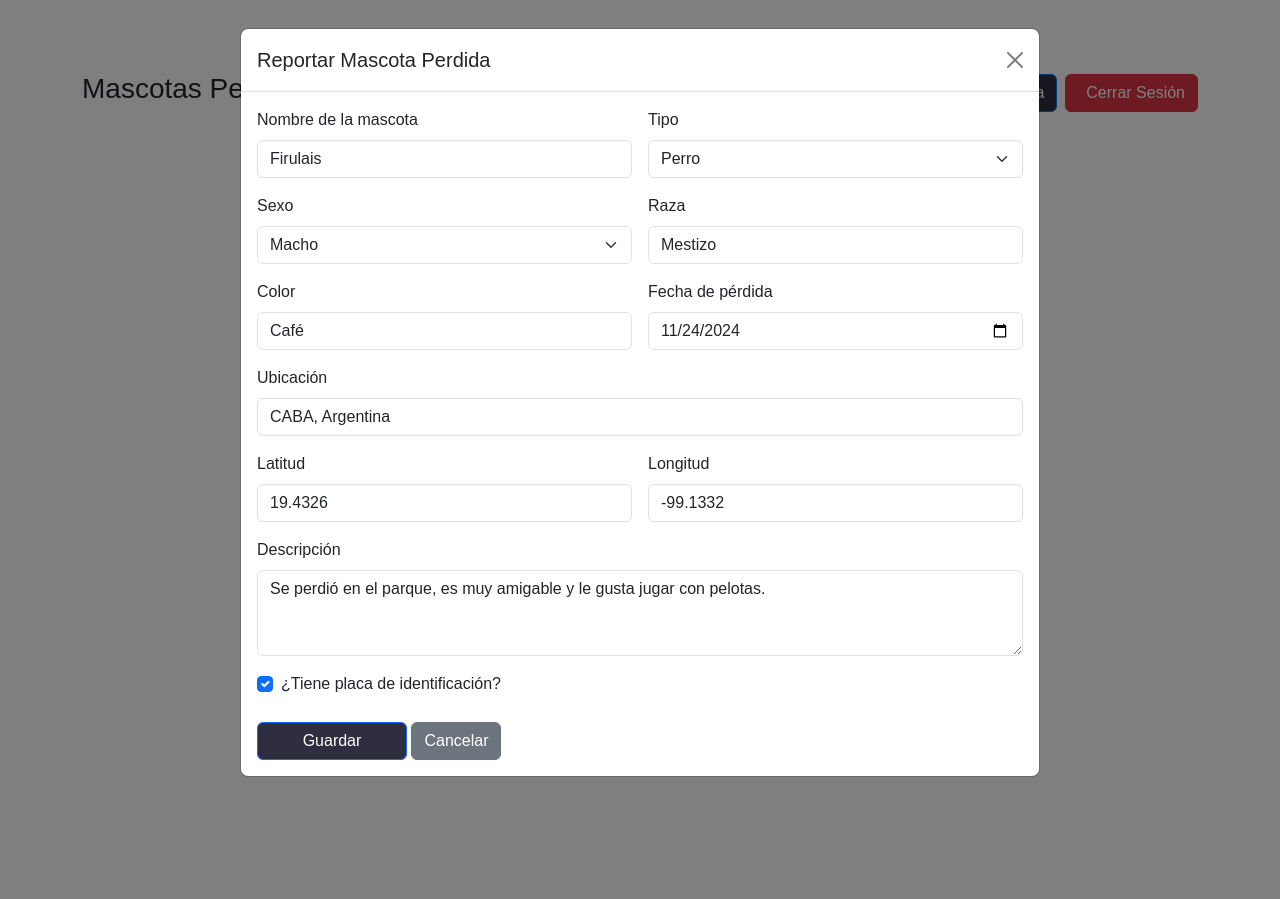
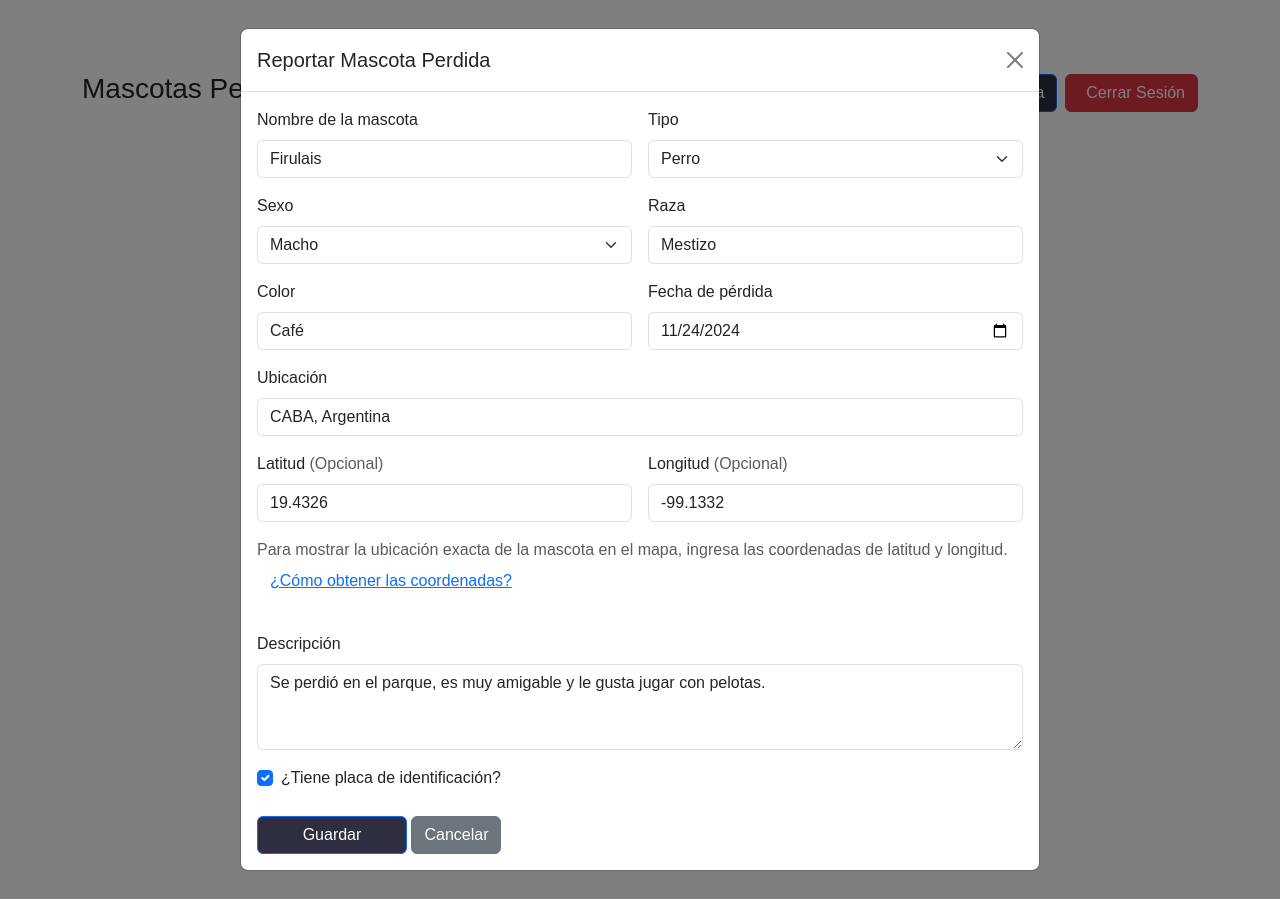
Before and after one commit to 6onza/patitas-perdidas, a Flask app: template frontend/templates/account.html in a window 1280 px wide, after a click on "Reportar Mascota Perdida". Run offline with Flask 3, Linux system fonts and the light colour scheme; the template is opened without the code that fills it, so the values that code supplies are empty.

Commit message:
Enhance new pet modal with optional latitude and longitude fields; add instructions for obtaining coordinates

```diff
--- a/frontend/templates/account.html
+++ b/frontend/templates/account.html
@@ -29,6 +29,7 @@
     <!-- pets grid -->
   </div>
 
+  <div class="modal-dialog">
   <!-- New Pet Modal -->
   <div class="modal fade" id="newPetModal" tabindex="-1">
     <div class="modal-dialog modal-lg">
@@ -117,31 +118,50 @@
                 />
               </div>
               <div class="col-md-6">
-                <label class="form-label">Latitud</label>
+                <label class="form-label">Latitud
+                   <span class="text-muted">
+                  (Opcional)</span>
+
+                </label>
                 <input
                   type="number"
                   class="form-control"
                   name="lost_latitude"
                   step="any"
-                  required
                   id="lost_latitude"
                   value="19.4326"
                   placeholder="Ej: 19.4326"
                 />
               </div>
               <div class="col-md-6">
-                <label class="form-label">Longitud</label>
+                <label class="form-label">Longitud<span class="text-muted">
+                  (Opcional)</span></label>
                 <input
                   type="number"
                   class="form-control"
                   name="lost_longitude"
                   step="any"
-                  required
                   id="lost_longitude"
                   value="-99.1332"
                   placeholder="Ej: -99.1332"
                 />
               </div>
+               <div>
+                <div class="mt-3" id="getCoordinatesSteps" style="display: none">
+                  <ol>
+                    <li class="ms-0">En Google Maps, ingresa la dirección donde se extravió la mascota.</li>
+                    <li class="ms-0">Ház click derecho en el punto exacto donde se perdió la mascota.</li>
+                    <li class="ms-0">Copia las coordenadas de latitud y longitud.</li>
+                  </ol>
+                </div>
+                <img src="../static/images/get-coordinates-ie.gif" alt="Get coordinates" class="img-fluid rounded my-2" id="getCoordinatesGif" style="display: none" />
+                <p id="coordinatesHelp" class="text-muted">
+                  Para mostrar la ubicación exacta de la mascota en el mapa, ingresa las coordenadas de latitud y longitud.
+                  <button type="button" class="btn btn-link" onclick="showGetCoordinatesGif()">
+                    ¿Cómo obtener las coordenadas?
+                  </button>
+                </p>
+               </div>
               <div class="col-12">
                 <label class="form-label">Descripción</label>
                 <textarea
@@ -207,4 +227,16 @@
 </div>
 {% endblock %} {% block scripts %}
 <script src="../static/js/account.js"></script>
+<script>
+  function showGetCoordinatesGif() {
+    const gif = document.getElementById('getCoordinatesGif');
+    gif.style.display = 'block';
+
+    const coordinatesHelp = document.getElementById('coordinatesHelp');
+    coordinatesHelp.style.display = 'none';
+
+    const getCoordinatesSteps = document.getElementById('getCoordinatesSteps');
+    getCoordinatesSteps.style.display = 'block';
+  }
+</script>
 {% endblock %}
```
Also changed, not shown: frontend/static/images/get-coordinates-ie.gif (added).
